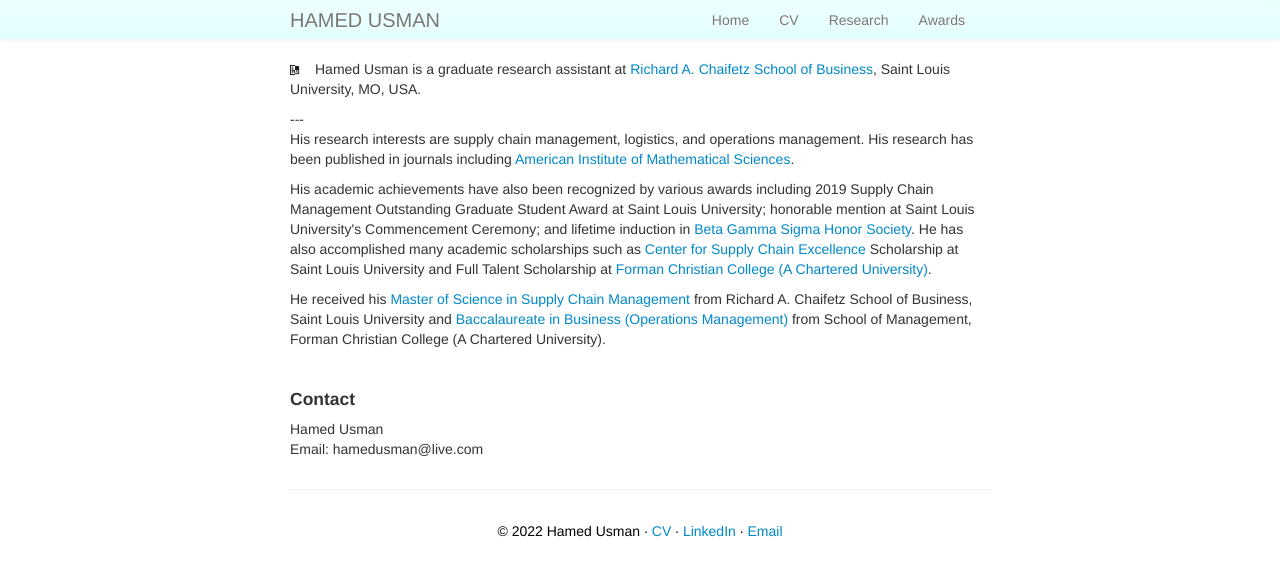
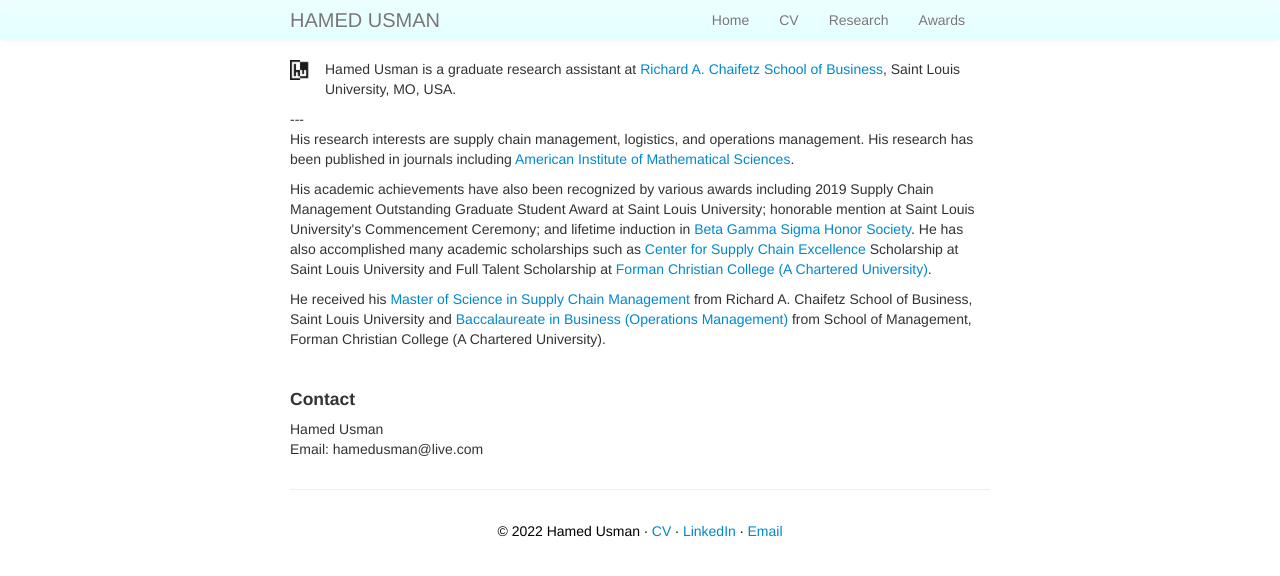
Before and after one commit to hamedusman/hamedusman.github.io, a Jekyll site: the page built from index.md, in a window 1280 px wide. Shown: the top 576 px of the page. Built offline with Jekyll 4.4.1, drawn with Linux system fonts in a browser that asks for light colours.

Commit message:
Update my_custom_css.css

```diff
--- a/assets/themes/twitter/css/my_custom_css.css
+++ b/assets/themes/twitter/css/my_custom_css.css
@@ -30,8 +30,8 @@
 }
 
 #hu  {
- width: 10px;
- height: 10px;
+ width: 20px;
+ height: 20px;
  float: left;
  margin: 0 15px 0 0;
  padding-bottom: 10px;
```
